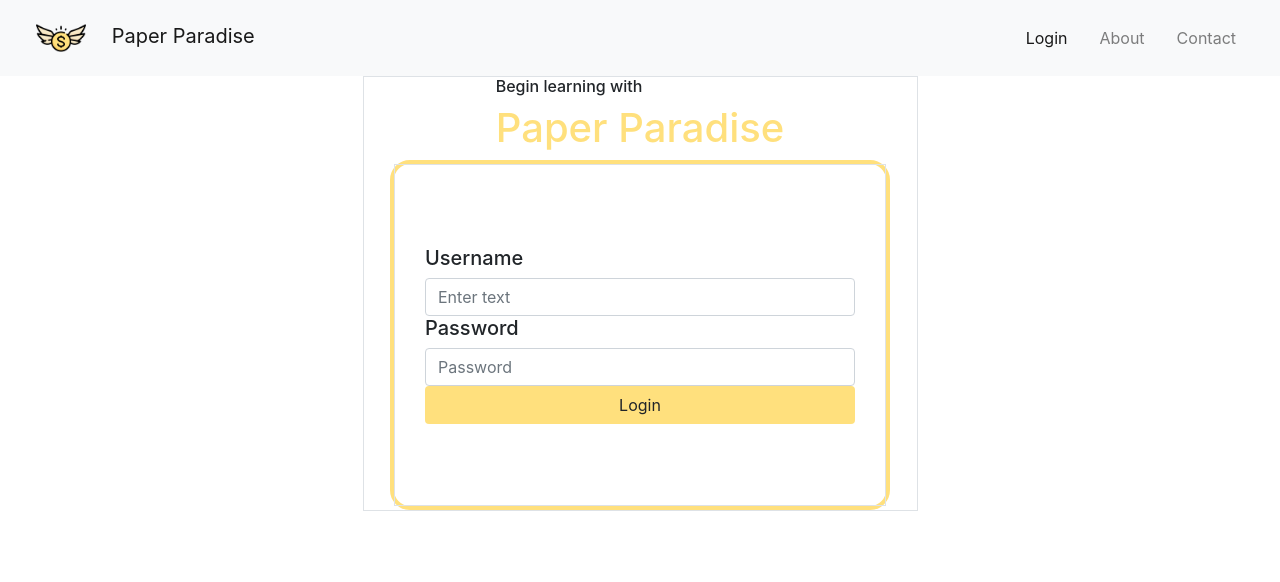
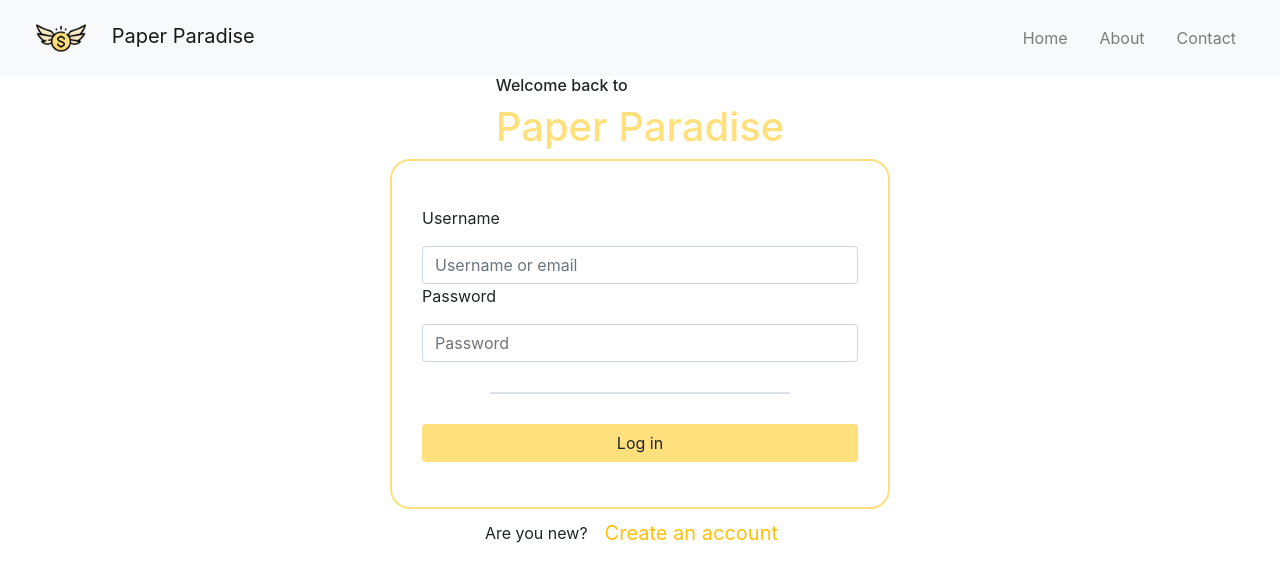
Before and after one commit to bmajkut9/django_stocktrader_website, a Django app: page / in a window 1280 px wide. Shown: the top 582 px of the page. Run offline with Django 5.2, Linux system fonts and the light colour scheme; some libraries are stand-ins or nearby versions.

Commit message:
4/28 - Uploading github repo for transitioning devices

```diff
--- a/papertrade_website/authapp/templates/login.html
+++ b/papertrade_website/authapp/templates/login.html
@@ -3,20 +3,27 @@
 
 <div class="container">
     <div class="row justify-content-center">
-        <div class="col-md-6 d-flex flex-column border">
+        <div class="col-md-6 d-flex flex-column">
             <div class="my-auto">
                 <div class="flex-container" style="width: fit-content; margin-left: auto; margin-right: auto">
-                    <h6>Begin learning with</h6>
+                    <h6>Welcome back to</h6>
                     <h1 style="text-align: center; color: #FFE07D;">Paper Paradise</h1>
                 </div>
-                <div class="flex-container" style="margin-left: auto; margin-right: auto; border: 4px solid #FFE07D; border-radius: 20px; height: 350px; width: 500px;">
-                    <div class="d-flex flex-column justify-content-center border w-100 h-100" style="padding-left: 30px; padding-right: 30px;">
-                        <h5>Username</h5>
-                        <input type="text" class="form-control" placeholder="Enter text">
-                        <h5>Password</h5>
+                <div class="flex-container" style="margin-left: auto; margin-right: auto; border: 2px solid #FFE07D; border-radius: 20px; height: 350px; width: 500px;">
+                    <div class="d-flex flex-column justify-content-center w-100 h-100" style="padding-left: 30px; padding-right: 30px;">
+                        <p>Username</p>
+                        <input type="text" class="form-control" placeholder="Username or email">
+                        <p>Password</p>
                         <input type="password" class="form-control" placeholder="Password">
-                        <button class="btn w-100" style="background-color: #FFE07D;" type="submit">Login</button>
+                        <div class="border" style="width: 300px; margin-left: auto; margin-right: auto; margin-top: 30px; margin-bottom: 30px;"></div>
+                        <a class="btn w-100" style="background-color: #FFE07D;" type="submit" href="/home/">Log in</a>
                     </div>
+                </div>
+                <div>
+                    <row class="row justify-content-center" style="margin-left: auto; margin-right: auto;">
+                        <span class="btn-text" style="margin-top: auto; margin-bottom: auto;">Are you new?</span>
+                        <a class="btn btn-link btn-lg text-warning" href="/signup/">Create an account</a>
+                    </row>
                 </div>
             </div>
         </div>
--- a/papertrade_website/authapp/urls.py
+++ b/papertrade_website/authapp/urls.py
@@ -4,4 +4,5 @@ from . import views
 urlpatterns = [
     path("", views.login, name = "login"),
     path("login/", views.login, name = "login"),
+    path("signup/", views.signup, name = "signup"),
 ]
--- a/papertrade_website/authapp/views.py
+++ b/papertrade_website/authapp/views.py
@@ -5,3 +5,6 @@ from django.shortcuts import render, HttpResponse
 
 def login(request):
     return render(request, "login.html")
+
+def signup(request):
+    return render(request, "signup.html")
--- a/papertrade_website/navbarapp/templates/base.html
+++ b/papertrade_website/navbarapp/templates/base.html
@@ -14,13 +14,13 @@
   </head>
   <body>
     <nav class="navbar navbar-expand-lg navbar-light bg-light">
-      <a class="navbar-brand" href="#"><img src="{% static 'logo.png' %}" alt="Logo" style="height: 50px; margin-right: 20px; margin-left: 20px;">
+      <a class="navbar-brand" href="/login/"><img src="{% static 'logo.png' %}" alt="Logo" style="height: 50px; margin-right: 20px; margin-left: 20px;">
         Paper Paradise</a>
       <button class="navbar-toggler" type="button" data-toggle="collapse" data-target="#navbarNav" aria-controls="navbarNav" aria-expanded="false" aria-label="Toggle navigation"><span class="navbar-toggler-icon"></span></button>
       <div class="collapse navbar-collapse" id="navbarNav" style="margin-right: 20px;">
         <ul class="navbar-nav ml-auto">
-          <li class="nav-item {% if request.path == '/login/' or request.path == '/' %}active{% endif %} ml-3">
-            <a class="nav-link" href="/login/">Login</a>
+          <li class="nav-item {% if request.path == '/home/' %}active{% endif %} ml-3">
+            <a class="nav-link" href="/home/">Home</a>
           </li>
           <li class="nav-item {% if request.path == '/about/' %}active{% endif %} ml-3">
             <a class="nav-link" href="/about/">About</a>
```
Also changed, not shown: papertrade_website/authapp/templates/signup.html (added, +29 -0 lines).
